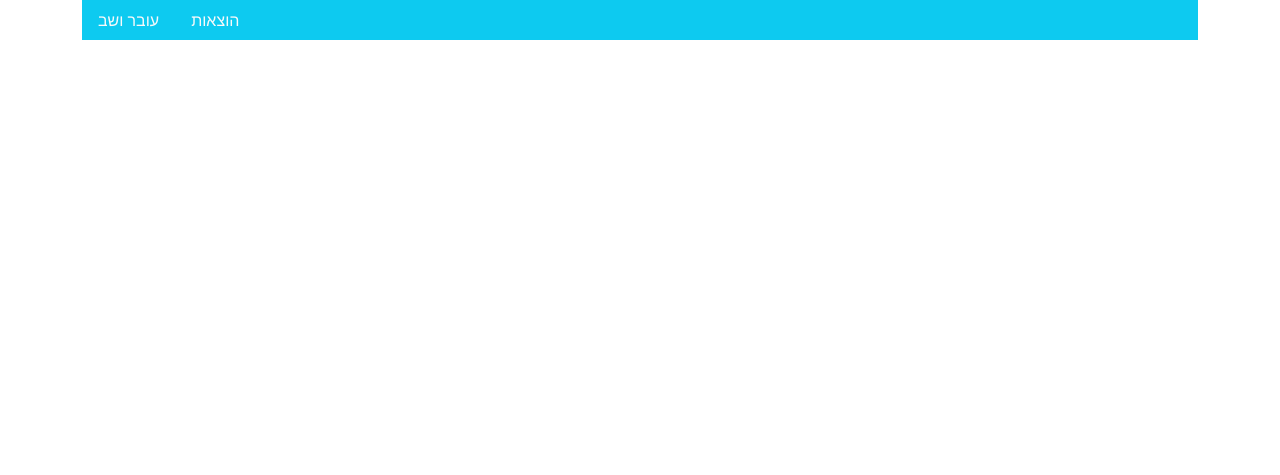
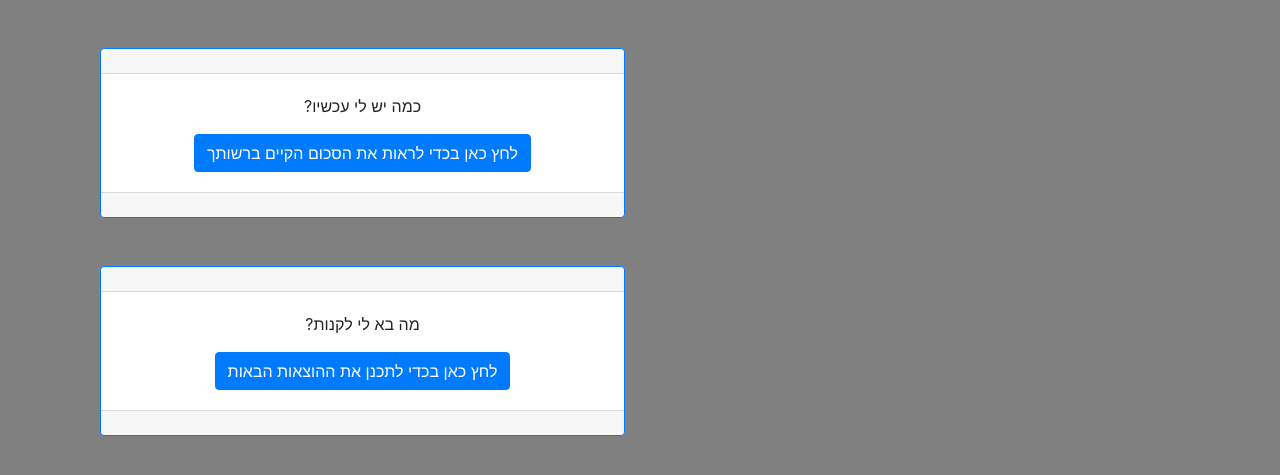
Before and after one commit to Shilo-Michal-1/focus_app, a Django app: template focus/welcome/templates/welcome.html in a window 1280 px wide. Shown: the top 475 px of the page. Run offline with Django 3.2, Linux system fonts and the light colour scheme; the template is opened without the code that fills it, so the values that code supplies are empty; some libraries are stand-ins or nearby versions.

Commit message:
create a basic UI of the welcome page

```diff
--- /dev/null
+++ b/focus/welcome/templates/base.html
@@ -0,0 +1,18 @@
+<!DOCTYPE html>
+<html lang="en">
+<head>
+    <meta charset="UTF-8">
+    <title>
+        {% block title %}My Django App{% endblock %}
+    </title>
+    <link rel="stylesheet" href="https://stackpath.bootstrapcdn.com/bootstrap/4.5.2/css/bootstrap.min.css">
+</head>
+<body style="background:gray">
+    <div class="container">
+        {% block content %}
+        {% endblock %}
+    </div>
+</body>
+</html>
+
+<!--background="\static\images\background.png"-->
--- a/focus/welcome/templates/welcome.html
+++ b/focus/welcome/templates/welcome.html
@@ -1,24 +1,36 @@
-<!DOCTYPE html>
-<html>
-<head>
-  <title>{% block title %}{% endblock %}</title>
-  {% load bootstrap5 %}
-  {% bootstrap_css %}
-  {% bootstrap_javascript %}
-</head>
-<body>
+{% extends 'base.html' %}
 
-<div class="container">
-  <ul class="nav bg-info">
-    <li class="nav-item">
-      <a class="nav-link link-light" href="/">עובר ושב</a>
-    </li>
-    <li class="nav-item">
-      <a class="nav-link link-light" href="/members">הוצאות</a>
-    </li>
-  </ul>
-  {% block content %}
-  {% endblock %}
-</div>
-</body>
-</html>
+{% block title %}
+    Welcome focus!
+{% endblock %}
+
+{% block content %}
+    <div class="content mt-5">
+        <div class="row-12">
+            <div class="col-6 mb-5">
+                <div class="card text-center border-primary">
+                <div class="card-header">
+                </div>
+                    <div class="card-body">
+                        <p class="card-text">?כמה יש לי עכשיו</p>
+                        <a href="{% url 'current' %}" class="btn btn-primary">לחץ כאן בכדי לראות את הסכום הקיים ברשותך</a>
+                    </div>
+                    <div class="card-footer text-muted">
+                    </div>
+                </div>
+            </div>
+            <div class="col-6 mb-5">
+                <div class="card text-center border-primary">
+                <div class="card-header">
+                </div>
+                    <div class="card-body">
+                        <p class="card-text">?מה בא לי לקנות</p>
+                        <a href="{% url 'expanses' %}" class="btn btn-primary">לחץ כאן בכדי לתכנן את ההוצאות הבאות</a>
+                    </div>
+                    <div class="card-footer text-muted">
+                    </div>
+                </div>
+            </div>
+        </div>
+    </div>
+{% endblock %}
--- a/focus/welcome/urls.py
+++ b/focus/welcome/urls.py
@@ -3,5 +3,7 @@ from django.urls import path
 from . import views
 
 urlpatterns = [
-    path("", views.index, name="index"),
+    path('', views.index, name='index'),
+    path('current/', views.current, name='current'),
+    path('expenses/', views.expanses, name='expanses'),
 ]
```
Also changed, not shown: focus/welcome/views.py (+8 -0 lines).
